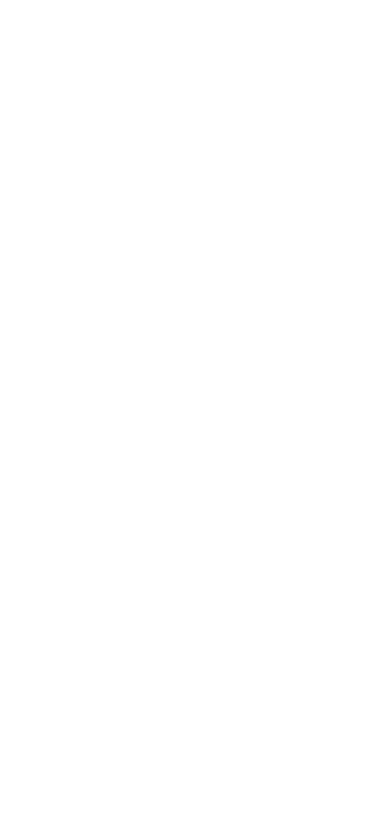
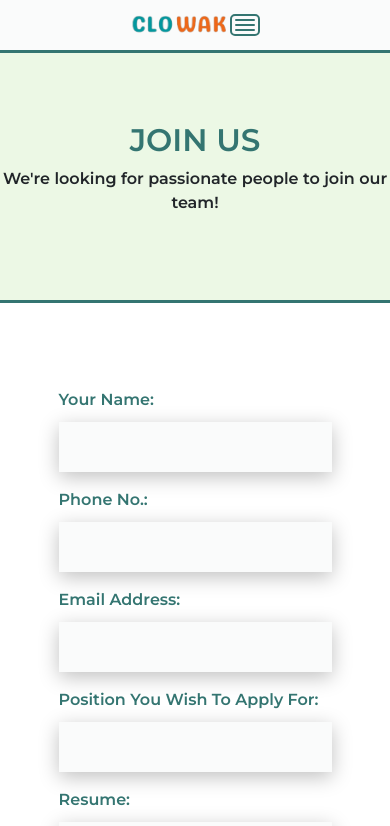
Before and after one commit to AnshdeepSKaps/clowak-website, a React (Create React App) app: page /joinus in a window 390 px wide. Before the commit this address had no page. Shown: the top 826 px of the page. Built offline with nearby package versions, Linux system fonts and the light colour scheme.

Commit message:
some more responsiveness

```diff
--- a/public/index.html
+++ b/public/index.html
@@ -16,6 +16,7 @@
 
   <link rel="stylesheet" href="./styles/home/home.css">
   <link rel="stylesheet" href="./styles/aboutUs/aboutUs.css">
+  <link rel="stylesheet" href="./styles/gallery/gallery.css">
   <link rel="stylesheet" href="./styles/contactUs/contactUs.css">
   <link rel="stylesheet" href="./styles/home/mediaHome.css">
   <link rel="stylesheet" href="./styles/aboutUs/mediaAboutUs.css">
--- a/public/styles/contactUs/contactUs.css
+++ b/public/styles/contactUs/contactUs.css
@@ -3,7 +3,7 @@
     height: 30vh;
 }
 
-#contact-form{
+#contact-form, #join-form{
     width: 100vw;
     margin-top: 10vh;
     display: flex;
--- /dev/null
+++ b/public/styles/gallery/gallery.css
@@ -0,0 +1,10 @@
+
+#gallery-box{
+
+}
+
+.gallery-row{
+    width: 100vw;
+    height: fit-content;
+    padding: 15px 10px;
+}
--- a/public/styles/home/home.css
+++ b/public/styles/home/home.css
@@ -24,9 +24,9 @@
 }
 
 #home-pdc{
-    height: 70vh;
+    height: fit-content;
     width: 100vw;
-    padding: 0 50px;
+    padding: 50px 50px;
     margin: 0 auto
 }
 
--- a/public/styles/home/mediaHome.css
+++ b/public/styles/home/mediaHome.css
@@ -116,7 +116,6 @@
         width: 100vw;
         flex-direction: column !important;
         padding-top: 30px;
-        height: fit-content;
     }
 
     #home-pdc-btn{
--- a/src/App.js
+++ b/src/App.js
@@ -1,12 +1,15 @@
 import react from 'react'
-import Home from './pages/home';
 import {
   BrowserRouter,
   Routes,
   Route,
 } from "react-router-dom";
+import Home from './pages/home';
+import JoinUs from './pages/joinUs';
 import AboutUs from './pages/aboutUs';
+import Gallery from './pages/gallery';
 import ContactUs from './pages/contactUs';
+
 
 function App() {
   return (
@@ -15,8 +18,8 @@
         <Route path='/' element={<Home />} />
         <Route path='/aboutus' element={<AboutUs />} />
         <Route path='/contactus' element={<ContactUs />} />
-
-
+        <Route path='/joinus' element={<JoinUs />} />
+        <Route path='/gallery' element={<Gallery />} />
       </Routes>
     </BrowserRouter >
   );
--- /dev/null
+++ b/src/components/gallery/gallery.js
@@ -0,0 +1,25 @@
+import React from 'react'
+import vars from '../vars'
+import clinic1 from '../../images/aboutUs/clinic1.png'
+import clinic2 from '../../images/aboutUs/clinic2.png'
+import clinic3 from '../../images/aboutUs/clinic3.png'
+
+export default function gallery() {
+    return (
+        <div>
+            <h1 className="header text-center mt-5" style={{ color: vars.darkGreen }}>GALLERY</h1>
+
+            <div id="gallery-box" className="mt-5 mx-auto">
+
+                <h3 className='text-center'>Local Dental Workshop</h3>
+                <div className='gallery-row d-flex flex-row align-items-center justify-content-around' style={{ background: vars.lightGreen }} >
+                    <img height="300px" width="350px" src={clinic2} alt="" srcset="" />
+                    <img height="300px" width="350px" src={clinic1} alt="" srcset="" />
+                    <img height="300px" width="350px" src={clinic3} alt="" srcset="" />
+                </div>
+            </div>
+
+
+        </div>
+    )
+}
--- /dev/null
+++ b/src/components/joinUs/joinForm.js
@@ -0,0 +1,43 @@
+import React from 'react'
+import vars from '../vars'
+
+export default function contactForm() {
+
+    const labelStyle = {
+        color: vars.darkGreen,
+        fontSize: "1rem",
+        fontWeight: "600"
+    }
+
+    return (
+        <form id="join-form" className="">
+
+            <div className="d-flex flex-column form-child">
+                <label style={labelStyle} htmlFor="">Your Name:</label>
+                <input className="form-input" type="text" />
+            </div>
+
+            <div className="d-flex flex-column form-child">
+                <label style={labelStyle} htmlFor="">Phone No.:</label>
+                <input className="form-input" type="text" />
+            </div>
+
+            <div className="d-flex flex-column form-child">
+                <label style={labelStyle} htmlFor="">Email Address:</label>
+                <input className="form-input" type="email" />
+            </div>
+
+            <div className="d-flex flex-column form-child">
+                <label style={labelStyle} htmlFor="">Position You Wish To Apply For:</label>
+                <input className="form-input" type="text" />
+            </div>
+
+            <div className="d-flex flex-column form-child">
+                <label style={labelStyle} htmlFor="">Resume:</label>
+                <input className="form-input" type="file" />
+            </div>
+
+            <button style={vars.darkBtnStyle} className="mt-3">Submit</button>
+        </form>
+    )
+}
--- /dev/null
+++ b/src/components/joinUs/joinUs.js
@@ -0,0 +1,15 @@
+import React from 'react'
+import vars from '../vars'
+
+export default function joinUs() {
+    return (
+        <div>
+            <div id="contact-us" className='d-flex align-items-center justify-content-center' style={{ background: vars.lightGreen }}>
+                <div>
+                    <h1 className='text-center header' style={{ color: vars.darkGreen, fontWeight: "600", fontSize: "3rem" }}>JOIN US</h1>
+                    <p className='text-center' style={{ fontWeight: "600" }}>We're looking for passionate people to join our team!</p>
+                </div>
+            </div>
+        </div>
+    )
+}
--- /dev/null
+++ b/src/pages/gallery.js
@@ -0,0 +1,14 @@
+import React from 'react'
+import Navbar from '../components/navbar'
+import Footer from '../components/footer'
+import Gallery from '../components/gallery/gallery'
+
+export default function gallery() {
+  return (
+    <div>
+      <Navbar />
+      <Gallery />
+      <Footer />
+    </div>
+  )
+}
--- /dev/null
+++ b/src/pages/joinUs.js
@@ -0,0 +1,17 @@
+import React from 'react'
+import Footer from '../components/footer'
+import Navbar from '../components/navbar'
+import JoinUs from '../components/joinUs/joinUs'
+import JoinForm from '../components/joinUs/joinForm'
+
+export default function joinUs() {
+
+    return (
+        <div>
+            <Navbar />
+            <JoinUs />
+            <JoinForm />
+            <Footer />
+        </div>
+    )
+}
```
